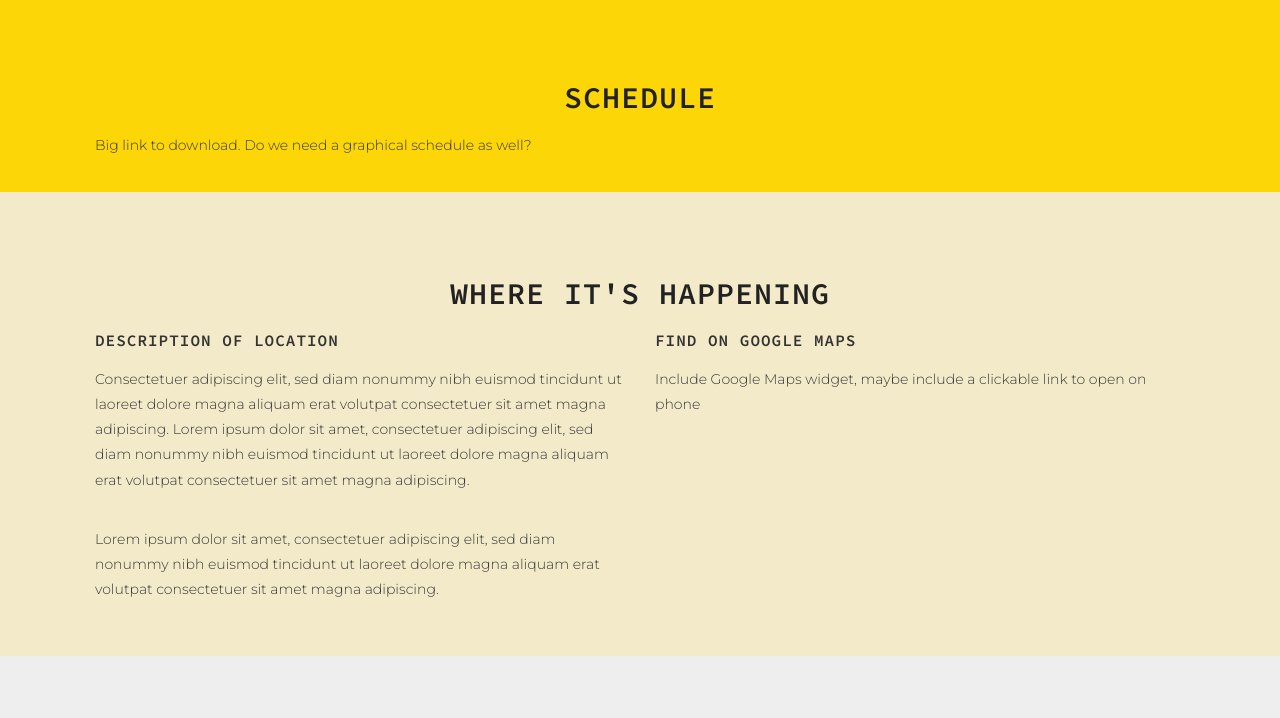
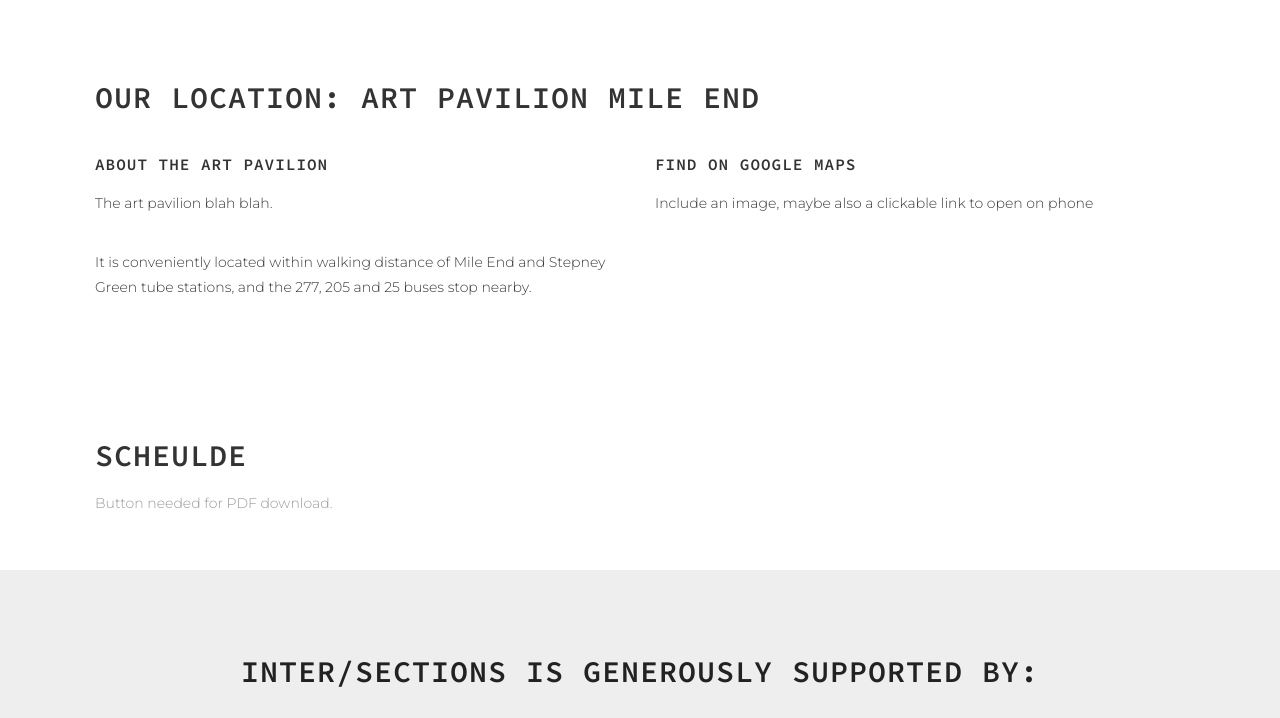
Before and after one commit to disastrid/intersections_redux, a Jekyll site: the page built from schedule-and-location.html, in a window 1280 px wide and 900 px high, scrolled down 192 px, cut to the strip 182-900 px from the top of the window. Built offline with Jekyll 4.4.1, drawn with Linux system fonts in a browser that asks for light colours.

Commit message:
Fixed up text and spacing

```diff
--- a/schedule-and-location.html
+++ b/schedule-and-location.html
@@ -13,26 +13,35 @@ section_id: schedule
   <div class='four spacing'></div>
 </div>
 
-<div class='full front-page-section events'>
-  <div class='row' >
-  <div class="large-12 columns">
-  <h2 style="text-align: center; size: 6em; color: #222">Schedule</h2>
-    <p style="size: 2.5em;" class="text-schedule">Big link to download. Do we need a graphical schedule as well?</p>
+<div class='full'>
+  <div class='row'>
+    <div class='medium-12 columns'>
+      <h2>OUR LOCATION: Art Pavilion Mile End</h2>
     </div>
+      <div class='medium-6 columns'>
+        <h3>About the art pavilion</h3>
+        <p  class="text-schedule">The art pavilion blah blah.</p>
+        <p  class="text-schedule">It is conveniently located within walking distance of Mile End and Stepney Green tube stations, and the 277, 205 and 25 buses stop nearby.</p>
+      </div>
+      <div class='medium-6 columns'>
+        <h3>Find on google maps</h3>
+        <p class="text-schedule">Include an image, maybe also a clickable link to open on phone</p>
+      </div>
+  </div>
 </div>
-</div>
-<div class='full front-page-section location'>
+
+
+<div class='full'>
   <div class='row'>
-    <h2 style="text-align: center; size: 6em; color: #222">Where it's happening</h2>
-    <div class='medium-6 columns'>
-      <h3>Description of location</h3>
-      <p  class="text-schedule">Consectetuer adipiscing elit, sed diam nonummy nibh euismod tincidunt ut laoreet dolore magna aliquam erat volutpat consectetuer sit amet magna adipiscing. Lorem ipsum dolor sit amet, consectetuer adipiscing elit, sed diam nonummy nibh euismod tincidunt ut laoreet dolore magna aliquam erat volutpat consectetuer sit amet magna adipiscing.</p>
-      <p  class="text-schedule">Lorem ipsum dolor sit amet, consectetuer adipiscing elit, sed diam nonummy nibh euismod tincidunt ut laoreet dolore magna aliquam erat volutpat consectetuer sit amet magna adipiscing.</p>
+    <div class='medium-12 columns'>
+      <h2>Scheulde</h2>
+      <p>Button needed for PDF download.</p>
     </div>
-    <div class='medium-6 columns'>
-      <h3>Find on google maps</h3>
-      <p class="text-schedule">Include Google Maps widget, maybe include a clickable link to open on phone</p>
-    </div>
+    <!-- <div class='medium-6 columns'>
+      <h3>This year's theme</h3>
+      <p>Consectetuer adipiscing elit, sed diam nonummy nibh euismod tincidunt ut laoreet dolore magna aliquam erat volutpat consectetuer sit amet magna adipiscing. Lorem ipsum dolor sit amet, consectetuer adipiscing elit, sed diam nonummy nibh euismod tincidunt ut laoreet dolore magna aliquam erat volutpat consectetuer sit amet magna adipiscing.</p>
+      <p>Lorem ipsum dolor sit amet, consectetuer adipiscing elit, sed diam nonummy nibh euismod tincidunt ut laoreet dolore magna aliquam erat volutpat consectetuer sit amet magna adipiscing.</p>
+    </div> -->
   </div>
 </div>
 
@@ -41,4 +50,5 @@ section_id: schedule
 
 
 
+
 {% include our-supporters.html %}
```
